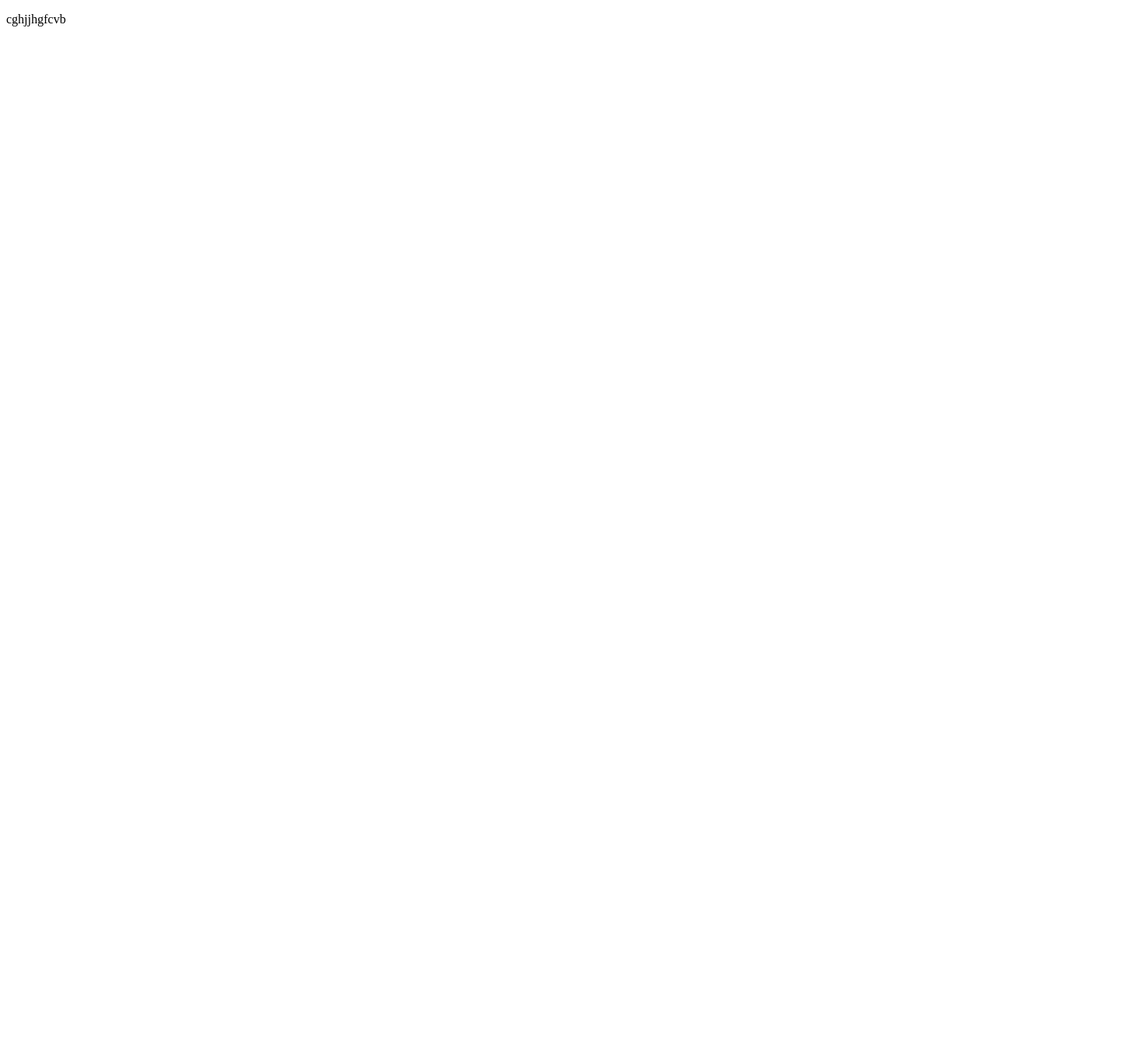
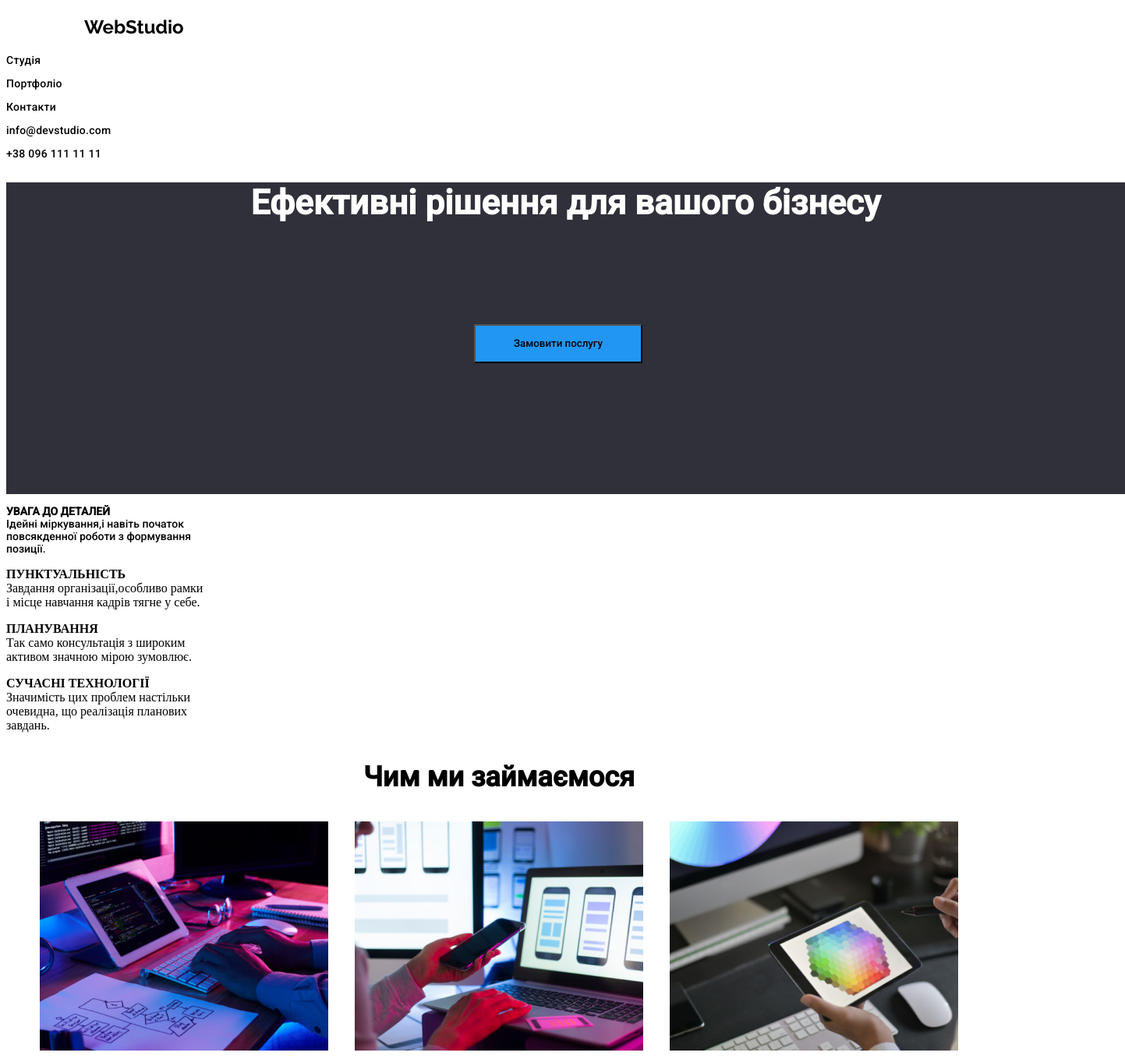
Before and after one commit to Anika221/dinuovo, a plain HTML site: page index.html in a window 1280 px wide. Shown: the top 1355 px of the page at 78% size, 1443 px wide, since content can reach past the window. Before the commit the page ends 800 px from the top, so only its background shows below. Drawn offline with Linux system fonts and the light colour scheme.

Commit message:
webstudio

```diff
--- a/index.html
+++ b/index.html
@@ -4,9 +4,81 @@
     <meta charset="UTF-8">
     <meta name="viewport" content="width=device-width, initial-scale=1.0">
     <title>Document</title>
+    <link rel="stylesheet" href="style.css">
+    <link rel="preconnect" href="https://fonts.googleapis.com">
+    <link rel="preconnect" href="https://fonts.gstatic.com" crossorigin>
+    <link href="https://fonts.googleapis.com/css2?family=Raleway:wght@700&family=Roboto:wght@500&display=swap" rel="stylesheet">
 </head>
 <body>
-    <p>cghjjhgfcvb</p>
-    <img src="" alt="">
+    <header>
+    <div>
+        <h2 class="div-h2">WebStudio</h2>
+        <p class="div-text">Студія</p>
+        <p class="div-text">Портфоліо</p>
+        <p class="div-text">Контакти</p>
+        <p class="div-text">info@devstudio.com</p>
+        <p class="div-text">+38 096 111 11 11</p>
+    </div>
+    <div class="div-title">
+        <h1 class="new-title">Ефективні рішення для вашого бізнесу</h1>
+        <button type="submit">Замовити послугу</button>
+    </div>
+    </header>
+    <main>
+        <section>
+            <article>
+        <div>
+            <p class="div-p4"><b>УВАГА ДО ДЕТАЛЕЙ</b> <br>
+            Ідейні міркування,і навіть початок <br>
+            повсякденної роботи з формування <br>
+            позиції.
+            </p>
+            <p>
+            <b>ПУНКТУАЛЬНІСТЬ</b> <br>
+            Завдання організації,особливо рамки <br>
+            і місце навчання кадрів тягне у себе.
+            </p>
+            <p>
+                <b>ПЛАНУВАННЯ</b><br>
+                Так само консультація з широким <br>
+                активом значною мірою зумовлює.
+            </p>
+            <p>
+                <b>СУЧАСНІ ТЕХНОЛОГІЇ</b><br>
+                Значимість цих проблем настільки <br>
+                очевидна, що реалізація планових <br>
+                завдань.
+            </p>
+        </div>
+    </article>
+    <article>
+        <h1 class="tittleimg1">Чим ми займаємося</h1>
+        <div class="fotodicosafacciamo">
+        <img src="./img (1).png" alt="foto1" >
+        <img src="./img.png" alt="foto2">
+        <img src="./img (2).png" alt="foto3">
+    </div>
+    </article>
+    <article>
+        <h1 class="nostrogruppo">
+            Наша команда
+        </h1>
+        <div class="nostro-gruppo">
+        <img src="./team card 1.png" alt="">
+        <img src="./team card 2.jpg" width="270" height="368" alt="">
+        <img src="./team card 3.jpg" width="270" height="368" alt="">
+        <img src="./team card 4.png" alt="">
+    </div>
+    </article>
+    </section>
+    </main>
+    <footer>
+        <article class="ultimo-pezzo">
+            <h2 class="tittlefooter">WebStudio</h2>
+            <p class="footer-p">м. Київ, пр-т Лесі Українки, 26</p>
+            <p class="footer-p">info@devstudio.com</p>
+            <p class="footer-p">+38 096 111 11 11</p>
+        </article>
+    </footer>
 </body>
 </html>
--- /dev/null
+++ b/style.css
@@ -0,0 +1,74 @@
+.div-h2{
+    text-indent: 100px;
+    font-family: 'Raleway', sans-serif;
+    color: rgb(0, 0, 0);
+}
+.div-title{
+    background-color: #2F303A;
+    width: 1435px;
+    height: 400px;
+}
+.new-title{
+    color: #fff;
+    font-size: 44px;
+    text-align: center;
+    font-family: 'Roboto', sans-serif;
+}
+button{
+    text-align: center;
+    margin-left: 600px;
+    margin-top: 100px;
+    width: 216px;
+    height: 50px;
+    background-color: #2196F3;
+    font-family: 'Roboto', sans-serif;
+}
+button:hover{
+    background-color: #bdb3b360;
+    transition-duration: 0.5s;
+}
+.div-p4{
+    font-family: 'Roboto', sans-serif;
+    font-size: 14px;
+}
+
+.ultimo-pezzo{
+    background-color: #2F303A;
+}
+
+.tittleimg1{
+    font-size: 36px;
+    text-align: center;
+    font-family: 'Roboto', sans-serif;
+
+}
+.nostrogruppo{
+    font-size: 36px;
+    text-align: center;
+    font-family: 'Roboto', sans-serif;
+
+}
+.fotodicosafacciamo{
+    text-align: center;
+    word-spacing: 30px;
+}
+.nostro-gruppo{
+    text-align: center;
+    word-spacing: 30px;
+}
+.div-text{
+    font-family: 'Roboto', sans-serif;
+    font-size: 14px;
+    font-weight: 500;
+    line-height: 16px;
+    letter-spacing: 0.02em;
+    text-align: left;
+}
+.tittlefooter{
+    font-family: 'Raleway', sans-serif;
+    color: white;
+}
+.footer-p{
+    font-family: 'Roboto', sans-serif;
+    font-size: 14px;
+}
```
Also changed, not shown: img (1).png (added), img (2).png (added), img.png (added), team card 1.png (added), team card 2.jpg (added), team card 3.jpg (added), team card 4.png (added).
